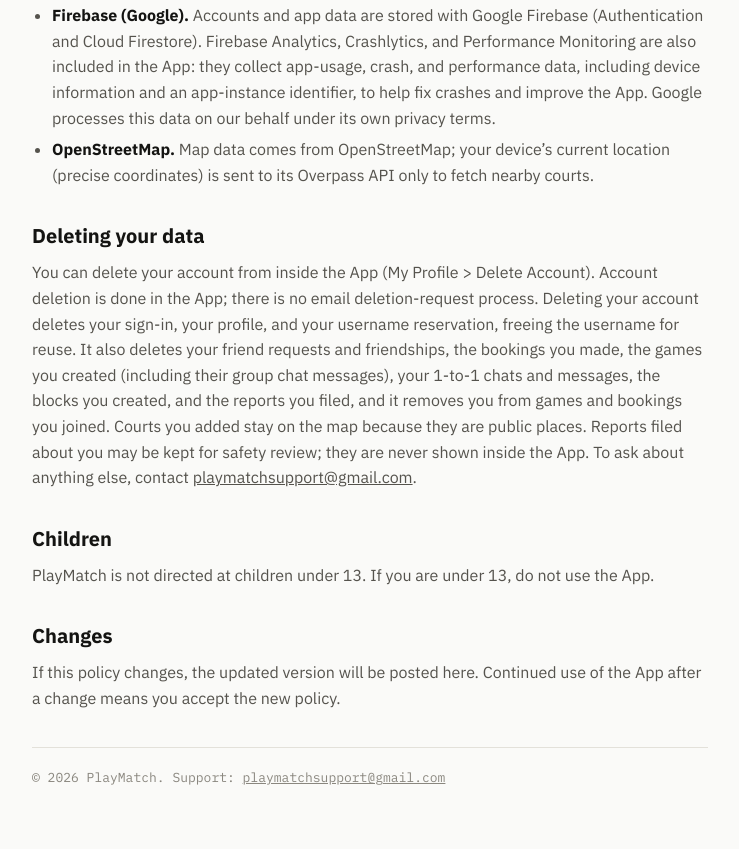
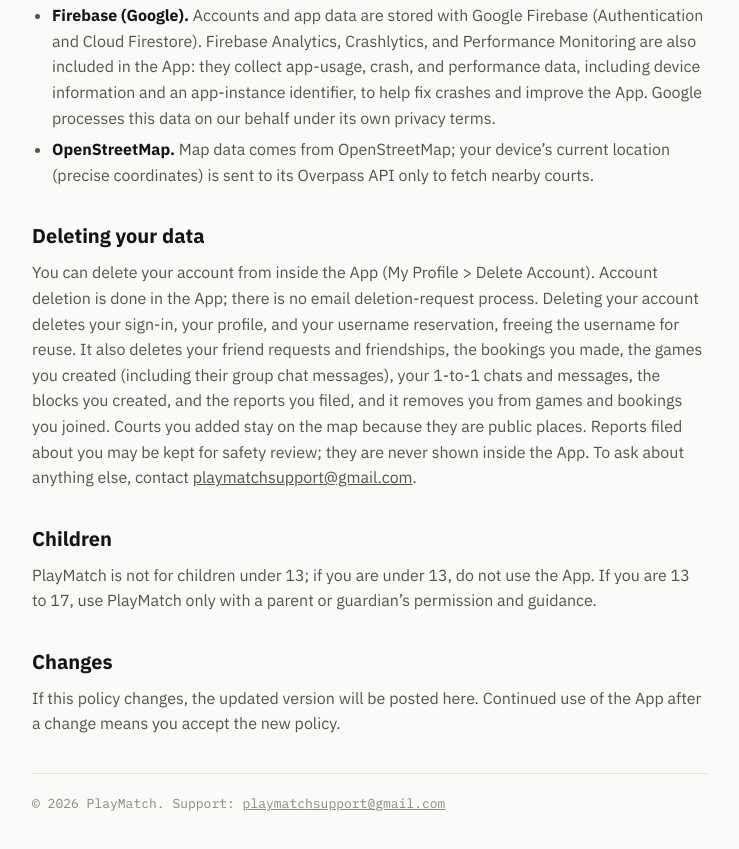
Before and after one commit to rjmallik/playmatch-support, a plain HTML site: page privacy.html in a window 1280 px wide. Shown: the part 1241-2090 px from the top of the page, without its empty margins (270-1009 px from the left). Drawn offline with Linux system fonts and the light colour scheme.

Commit message:
Privacy: 13+ only; ages 13-17 with a parent or guardian's permission
Co-Authored-By: Claude Opus 5.5 <noreply@anthropic.com>

```diff
--- a/privacy.html
+++ b/privacy.html
@@ -61,7 +61,7 @@
   <p>You can delete your account from inside the App (My Profile &gt; Delete Account). Account deletion is done in the App; there is no email deletion-request process. Deleting your account deletes your sign-in, your profile, and your username reservation, freeing the username for reuse. It also deletes your friend requests and friendships, the bookings you made, the games you created (including their group chat messages), your 1-to-1 chats and messages, the blocks you created, and the reports you filed, and it removes you from games and bookings you joined. Courts you added stay on the map because they are public places. Reports filed about you may be kept for safety review; they are never shown inside the App. To ask about anything else, contact <a href="mailto:playmatchsupport@gmail.com">playmatchsupport@gmail.com</a>.</p>
 
   <h2>Children</h2>
-  <p>PlayMatch is not directed at children under 13. If you are under 13, do not use the App.</p>
+  <p>PlayMatch is not for children under 13; if you are under 13, do not use the App. If you are 13 to 17, use PlayMatch only with a parent or guardian&rsquo;s permission and guidance.</p>
 
   <h2>Changes</h2>
   <p>If this policy changes, the updated version will be posted here. Continued use of the App after a change means you accept the new policy.</p>
```
